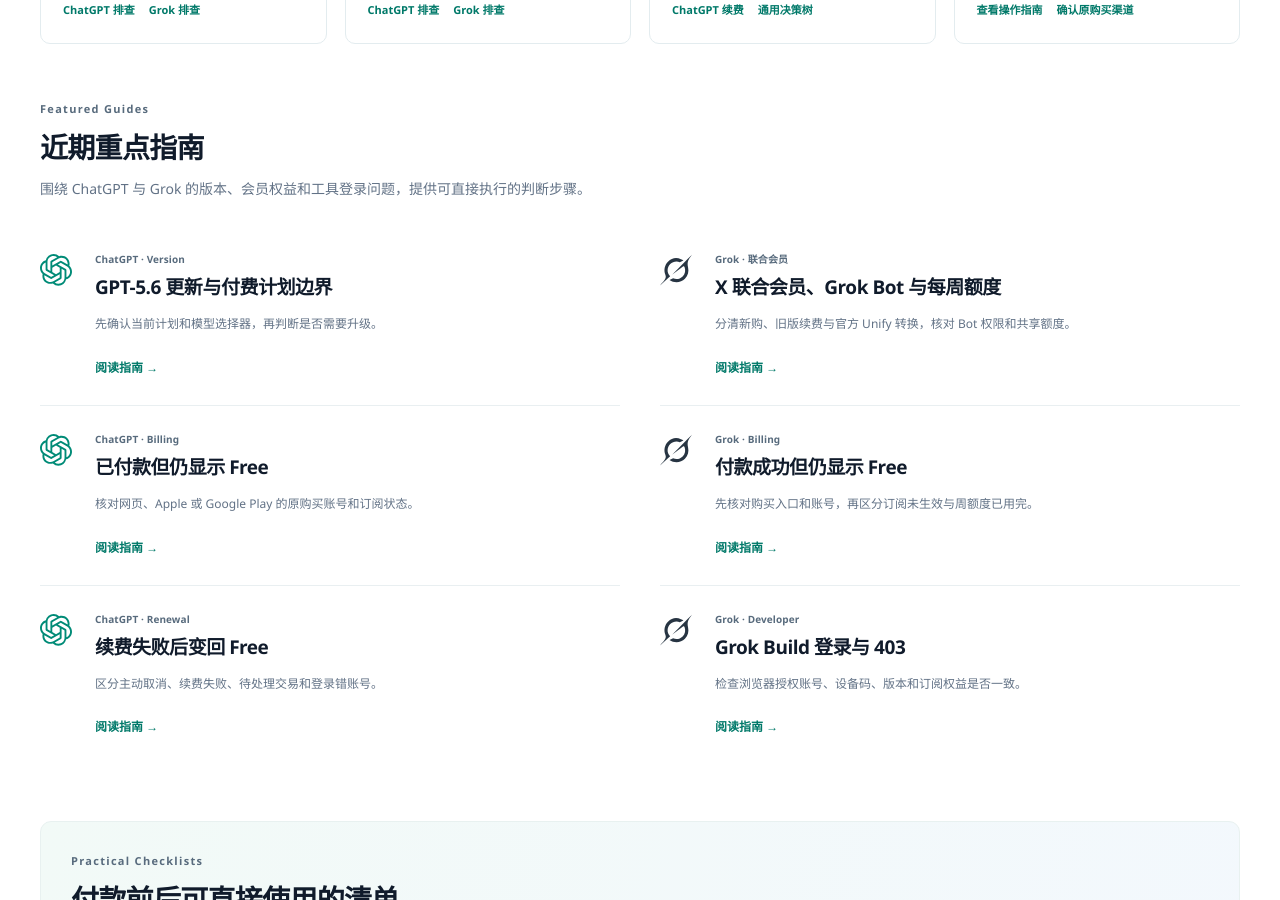
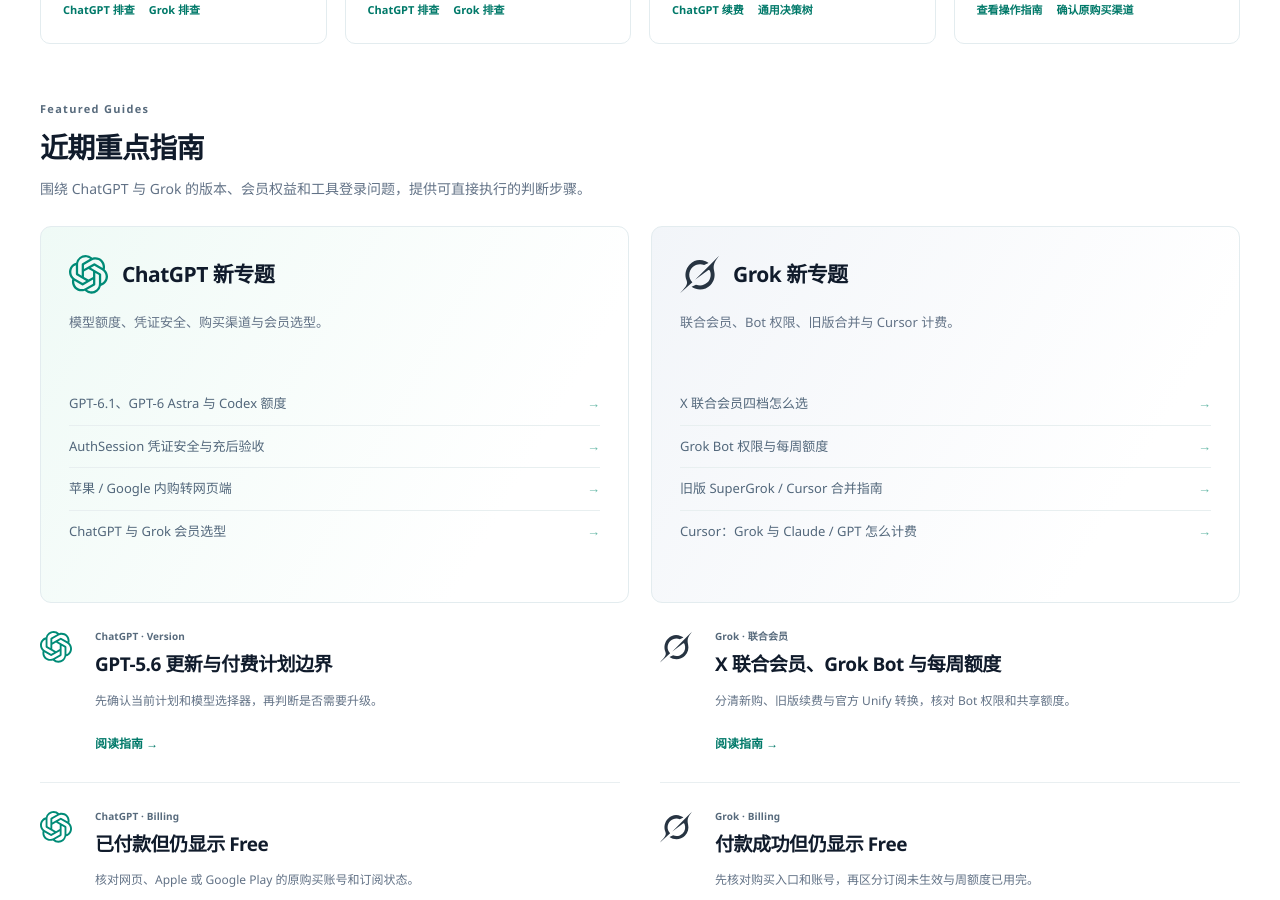
Before and after one commit to he20000405-pixel/he20000405-pixel.github.io, a Jekyll site: the page built from index.md, in a window 1280 px wide and 900 px high, scrolled down 2496 px. Built offline with Jekyll 4.4.1, drawn with Linux system fonts in a browser that asks for light colours; some of the changed text lies outside the part shown.

Commit message:
Add featured guide links and related migration reading to knowledge hub

```diff
--- /dev/null
+++ b/_data/home_featured.yml
@@ -0,0 +1,48 @@
+[
+  {
+    "id": "chatgpt",
+    "title": "ChatGPT 新专题",
+    "description": "模型额度、凭证安全、购买渠道与会员选型。",
+    "links": [
+      {
+        "label": "GPT-6.1、GPT-6 Astra 与 Codex 额度",
+        "url": "https://he20000405-pixel.github.io/chatgpt-plus-pro-china-guide/guides/gpt-6-1-codex-work-limits-guide/"
+      },
+      {
+        "label": "AuthSession 凭证安全与充后验收",
+        "url": "https://he20000405-pixel.github.io/chatgpt-plus-pro-china-guide/guides/chatgpt-session-security-verification-guide/"
+      },
+      {
+        "label": "苹果 / Google 内购转网页端",
+        "url": "https://he20000405-pixel.github.io/chatgpt-plus-pro-china-guide/guides/chatgpt-apple-google-to-web-migration/"
+      },
+      {
+        "label": "ChatGPT 与 Grok 会员选型",
+        "url": "https://he20000405-pixel.github.io/chatgpt-plus-pro-china-guide/guides/chatgpt-vs-grok-2026-comparison/"
+      }
+    ]
+  },
+  {
+    "id": "grok",
+    "title": "Grok 新专题",
+    "description": "联合会员、Bot 权限、旧版合并与 Cursor 计费。",
+    "links": [
+      {
+        "label": "X 联合会员四档怎么选",
+        "url": "https://he20000405-pixel.github.io/supergrok-china-guide/guides/x-subscription-overview/"
+      },
+      {
+        "label": "Grok Bot 权限与每周额度",
+        "url": "https://he20000405-pixel.github.io/supergrok-china-guide/guides/grok-bot-weekly-pool-guide/"
+      },
+      {
+        "label": "旧版 SuperGrok / Cursor 合并指南",
+        "url": "https://he20000405-pixel.github.io/supergrok-china-guide/guides/supergrok-unify-migration-guide/"
+      },
+      {
+        "label": "Cursor：Grok 与 Claude / GPT 怎么计费",
+        "url": "https://he20000405-pixel.github.io/supergrok-china-guide/guides/grok-cursor-shared-billing/"
+      }
+    ]
+  }
+]
--- a/_data/sitemap.yml
+++ b/_data/sitemap.yml
@@ -1,5 +1,5 @@
 - url: "/"
-  last_modified_at: 2026-10-28
+  last_modified_at: 2026-10-31
 - url: "/labs/"
   last_modified_at: 2026-08-06
 - url: "/labs/codex-dream-skin-windows/"
@@ -15,7 +15,7 @@
 - url: "/resources/ai-subscription-payment-troubleshooting/"
   last_modified_at: 2026-10-28
 - url: "/resources/ai-subscription-billing-account-map/"
-  last_modified_at: 2026-10-28
+  last_modified_at: 2026-10-31
 - url: "/resources/ai-subscription-cancel-refund/"
   last_modified_at: 2026-10-28
 - url: "/resources/ai-subscription-support-evidence/"
--- /dev/null
+++ b/_includes/home-featured-guides.html
@@ -0,0 +1,38 @@
+<div class="product-grid" id="latest-guides" aria-label="ChatGPT 与 Grok 新专题">
+{% for group in site.data.home_featured %}
+  <article class="product-card product-{{ group.id }}">
+    <div class="product-body">
+      <div class="product-heading">
+        <img class="product-brand-icon" src="{{ '/assets/images/brands/' | append: group.id | append: '.svg' | relative_url }}" alt="" width="40" height="40" loading="lazy">
+        <h3>{{ group.title }}</h3>
+      </div>
+      <p>{{ group.description }}</p>
+      <ul class="product-links">
+      {% for link in group.links %}
+        {% assign guide = site.data.guides | where: 'url', link.url | first %}
+        <li><a href="{{ link.url }}" title="{{ guide.title | escape }}">{{ link.label }} <span aria-hidden="true">→</span></a></li>
+      {% endfor %}
+      </ul>
+    </div>
+  </article>
+{% endfor %}
+</div>
+<script type="application/ld+json">
+{
+  "@context": "https://schema.org",
+  "@type": "ItemList",
+  "@id": "{{ '/#latest-guides' | absolute_url }}",
+  "name": "ChatGPT 与 Grok 新专题",
+  "numberOfItems": 8,
+  "itemListElement": [
+    {% assign guide_position = 0 %}
+    {% for group in site.data.home_featured %}
+    {% for link in group.links %}
+    {% assign guide_position = guide_position | plus: 1 %}
+    {% unless guide_position == 1 %},{% endunless %}
+    {"@type":"ListItem","position":{{ guide_position }},"name":{{ link.label | jsonify }},"url":{{ link.url | jsonify }}}
+    {% endfor %}
+    {% endfor %}
+  ]
+}
+</script>
--- a/index.md
+++ b/index.md
@@ -184,6 +184,7 @@ faq:
     </div>
     <p>围绕 ChatGPT 与 Grok 的版本、会员权益和工具登录问题，提供可直接执行的判断步骤。</p>
   </div>
+  {% include home-featured-guides.html %}
   <div class="editorial-grid">
     <article class="editorial-card chatgpt">
       <p class="eyebrow">ChatGPT · Version</p>
@@ -330,4 +331,4 @@ faq:
   </div>
 </section>
 
-<p class="meta home-updated">最后更新：2026-10-28</p>
+<p class="meta home-updated">最后更新：2026-10-31</p>
--- a/resources/ai-subscription-billing-account-map.md
+++ b/resources/ai-subscription-billing-account-map.md
@@ -241,6 +241,13 @@ ChongGrok 订单由 ChongGrok 负责查询和售后，会员权益仍要回对
 
 已有卡密的订单按产品进入 ChatGPT、旧版 SuperGrok 或新版 X 联合会员核销入口查询；客服协助订单应使用原订单号联系 ChongGrok 售后。不要在订单状态未确认前再次购买。
 
+## 订阅迁移与旧版合并：延伸阅读
+
+需要切换 ChatGPT 购买渠道，或判断旧版 SuperGrok 与 Cursor 是否合并时，可继续阅读对应专题：
+
+- [苹果 App Store / Google Play 内购的 ChatGPT Plus 怎么转网页端直充？](https://he20000405-pixel.github.io/chatgpt-plus-pro-china-guide/guides/chatgpt-apple-google-to-web-migration/)
+- [老版 SuperGrok 与 Cursor 要不要合并（Unify）？](https://he20000405-pixel.github.io/supergrok-china-guide/guides/supergrok-unify-migration-guide/)
+
 ## 官方参考
 
 - [OpenAI：避免在网页、iOS 和 Android 建立重复订阅](https://help.openai.com/en/articles/20001043-how-do-i-avoid-being-charged-twice-if-i-subscribe-to-chatgpt-on-ios-android-and-the-web)
```
Also changed, not shown: other parts of index.md (+1 -1 lines), other parts of resources/ai-subscription-billing-account-map.md (+1 -1 lines), README.md.
